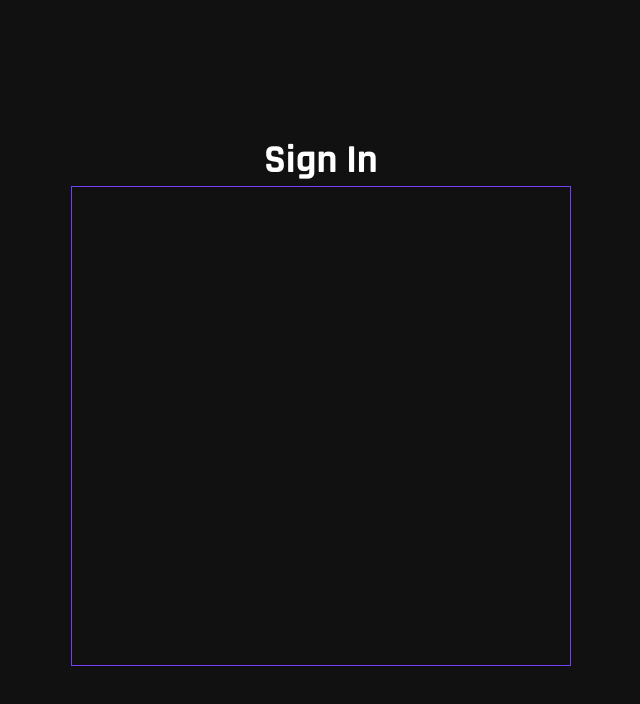
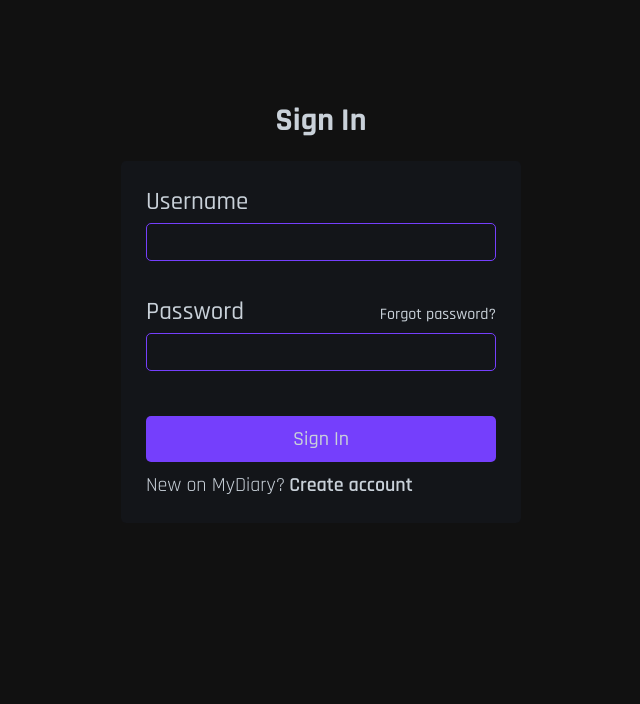
Before and after one commit to flpsoares/MyDiary-frontend, a Next.js app: page /auth in a window 1280 px wide. Shown: the top 704 px of the page, without its empty margins (319-959 px from the left). Built offline with nearby package versions, Linux system fonts and the light colour scheme.

Commit message:
Tela de login feita

```diff
--- /dev/null
+++ b/src/components/CustomInput/index.tsx
@@ -0,0 +1,21 @@
+import { Container } from './style'
+
+interface CustomInputProps {
+  label: string
+  isPassword?: boolean
+}
+
+export const CustomInput: React.FC<CustomInputProps> = ({ label, isPassword }) => {
+
+  return (
+    <Container>
+      <div>
+        <span>{label}</span>
+        {isPassword && <button>Forgot password?</button>}
+      </div>
+      <input type="text"/>
+    </Container>
+  )
+}
+
+export default CustomInput
--- /dev/null
+++ b/src/components/CustomInput/style.ts
@@ -0,0 +1,49 @@
+import styled from 'styled-components'
+
+export const Container = styled.div`
+  display: flex;
+  flex-direction: column;
+
+  margin-bottom: 35px;
+
+  div {
+    display: flex;
+    align-items: center;
+    justify-content: space-between;
+
+    button {
+      font-weight: 500;
+      font-size: 16px;
+
+      transition: color .2s;
+
+      &:hover {
+        color: #FFF;
+      }
+    }
+  }
+
+  span {
+    font-size: 25px;
+    margin-bottom: 5px;
+    font-weight: 500;
+  }
+
+  input {
+    background: 0;
+
+    border: 1px solid var(--primary);
+    border-radius: 5px;
+
+    padding: 5px 12px;
+
+    font-size: 20px;
+
+    transition: .2s;
+
+    &:focus {
+      box-shadow: 0 0 5px var(--primary);
+      border: 1px solid #753ffc99;
+    }
+  }
+`
--- a/src/pages/auth.tsx
+++ b/src/pages/auth.tsx
@@ -1,16 +1,24 @@
 import Head from 'next/head'
 
-import { Container, Title, Box } from '../styles/AuthStyled'
+import { Container, Title, Box, AuthButton, Question } from '../styles/AuthStyled'
+
+import { CustomInput } from '../components/CustomInput'
 
 export const Auth: React.FC = () => {
   return (
     <Container>
       <Head>
-        <title>Login</title>
+        <title>MyDiary | Login</title>
       </Head>
       <Title>Sign In</Title>
       <Box>
-
+        <CustomInput label="Username" />
+        <CustomInput label="Password" isPassword />
+        <AuthButton>Sign In</AuthButton>
+        <Question>
+          <span>New on MyDiary?</span>
+          <a href="">Create account</a>
+        </Question>
       </Box>
     </Container>
   )
--- a/src/styles/AuthStyled.ts
+++ b/src/styles/AuthStyled.ts
@@ -7,18 +7,58 @@ export const Container = styled.div`
 
   display: flex;
   flex-direction: column;
-  justify-content: center;
   align-items: center;
 `
 
 export const Title = styled.h1`
-  font-size: 40px;
   cursor: default;
+  margin-top: 100px;
+  margin-bottom: 20px;
 `
 
 export const Box = styled.div`
-  border: 1px solid #753ffc;
+  border-radius: 5px;
+  background: #161b2270;
 
-  width: 500px;
-  height: 60%;
+  width: 400px;
+
+  padding: 25px;
 `
+
+export const AuthButton = styled.button`
+  background: var(--primary);
+  width: 100%;
+  margin-top: 10px;
+
+  font-size: 20px;
+  font-weight: 500;
+
+  border-radius: 5px;
+
+  padding: 10px 0;
+
+  transition: filter .2s;
+
+  &:hover {
+    filter: brightness(0.9);
+  }
+`
+
+export const Question = styled.div`
+  margin-top: 10px;
+  font-size: 20px;
+
+  a {
+    margin-left: 4px;
+    font-size: 20px;
+    font-weight: 600;
+
+    text-decoration: none;
+
+    transition: color .2s;
+
+    &:hover {
+      color: #FFF;
+    }
+  }
+`
--- a/src/styles/global.ts
+++ b/src/styles/global.ts
@@ -7,10 +7,17 @@ export default createGlobalStyle`
     box-sizing: border-box;
     outline: none;
     font-family: 'Rajdhani', sans-serif;
-    color: #FFF;
+    color: var(--text-primary);
   }
 
   button {
     cursor: pointer;
+    border: 0;
+    background: 0;
+  }
+
+  :root {
+    --primary: #753ffc;
+    --text-primary: #c9d1d9;
   }
 `
```
